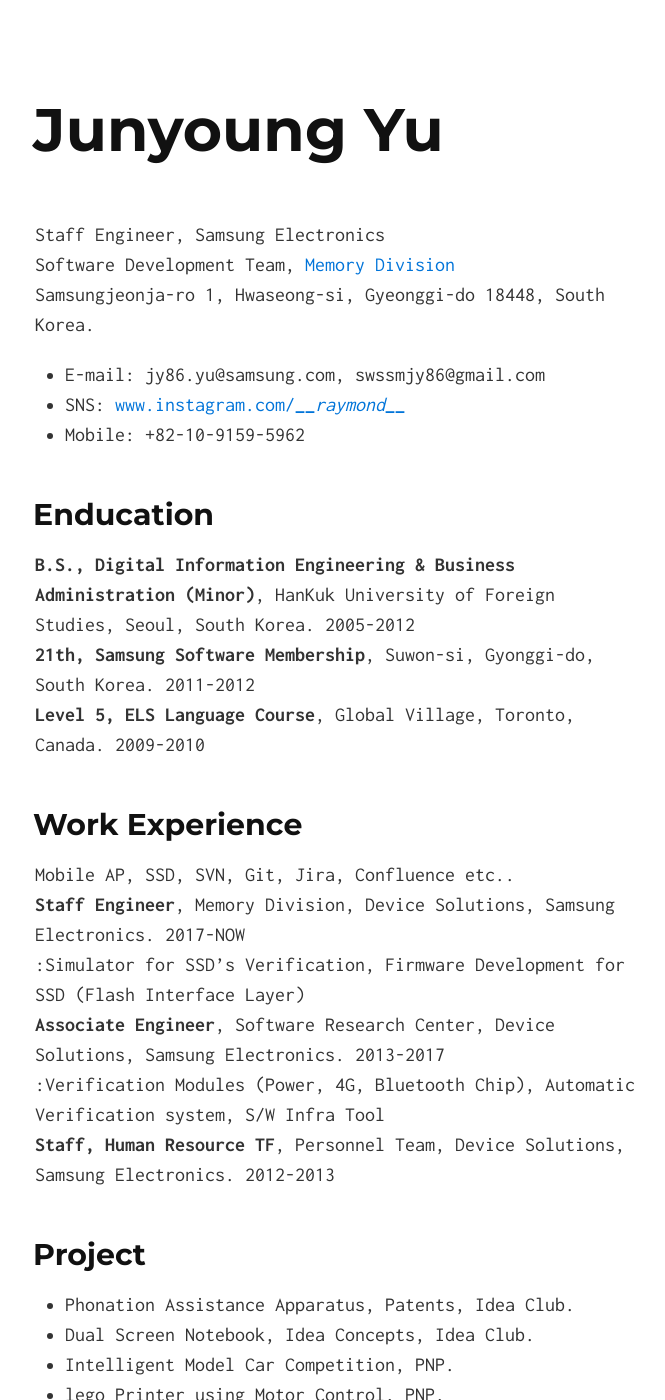
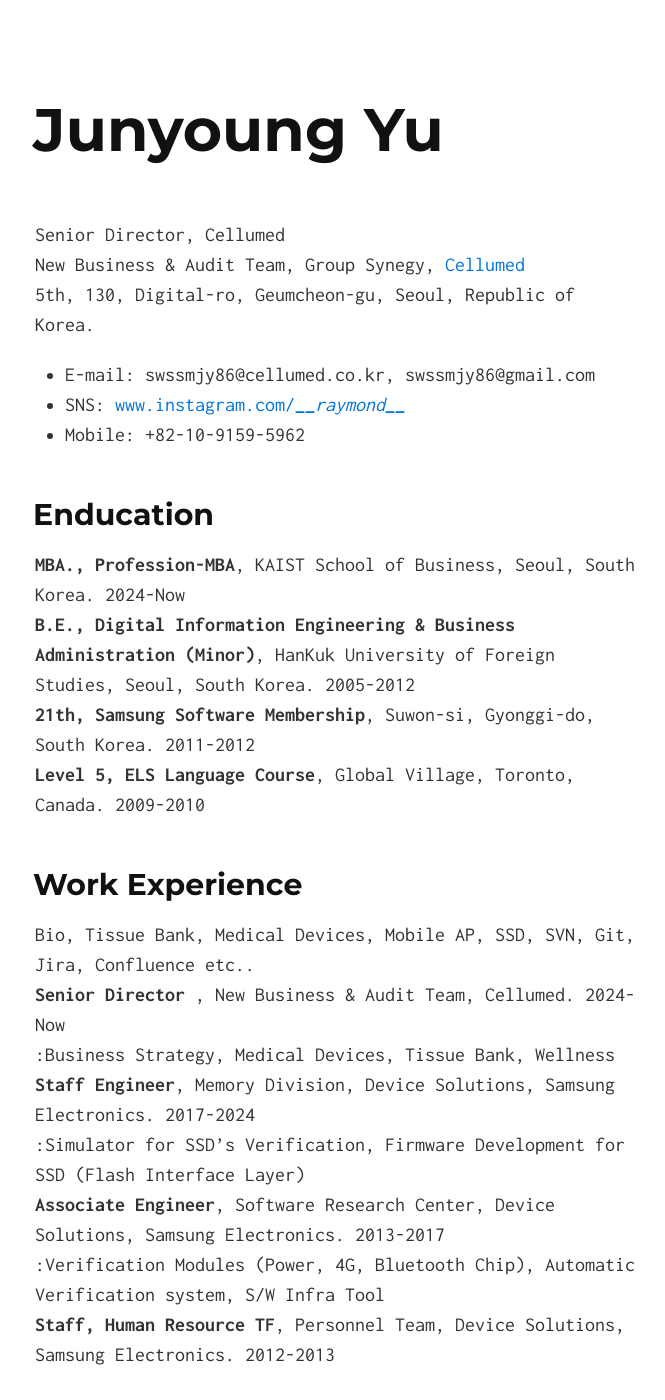
Before and after one commit to swssmjy86/swssmjy86.github.io, a Jekyll site: the page built from index.md, in a window 1280 px wide and 1400 px high. Shown: the whole window, without its empty margins (305-970 px from the left). Built offline with Jekyll 4.4.1, drawn with Linux system fonts in a browser that asks for light colours; our own code applies the rules of GitHub Pages for plain Markdown files; some of the changed text lies outside the part shown.

Commit message:
Update index.md

```diff
--- a/index.md
+++ b/index.md
@@ -1,18 +1,21 @@
-Staff Engineer, Samsung Electronics<br />
-Software Development Team, [Memory Division](https://semiconductor.samsung.com/kr/about-us/business-area/memory/)<br />
-Samsungjeonja-ro 1, Hwaseong-si, Gyeonggi-do 18448, South Korea.<br />
-* E-mail: jy86.yu@samsung.com, swssmjy86@gmail.com
+Senior Director, Cellumed<br />
+New Business & Audit Team, Group Synegy, [Cellumed](https://www.cellumed.co.kr/)<br />
+5th, 130, Digital-ro, Geumcheon-gu, Seoul, Republic of Korea.<br />
+* E-mail: swssmjy86@cellumed.co.kr, swssmjy86@gmail.com
 * SNS: [www.instagram.com/_______raymond_______](https://www.instagram.com/_______raymond_______)
 * Mobile: +82-10-9159-5962
 
 ## Enducation
-<strong>B.S., Digital Information Engineering & Business Administration (Minor)</strong>, HanKuk University of Foreign Studies, Seoul, South Korea. 2005-2012<br />
+<strong>MBA., Profession-MBA</strong>, KAIST School of Business, Seoul, South Korea. 2024-Now<br />
+<strong>B.E., Digital Information Engineering & Business Administration (Minor)</strong>, HanKuk University of Foreign Studies, Seoul, South Korea. 2005-2012<br />
 <strong>21th, Samsung Software Membership</strong>, Suwon-si, Gyonggi-do, South Korea. 2011-2012<br />
 <strong>Level 5, ELS Language Course</strong>, Global Village, Toronto, Canada. 2009-2010<br />
 
 ## Work Experience
-Mobile AP, SSD, SVN, Git, Jira, Confluence etc..<br />
-<strong>Staff Engineer</strong>, Memory Division, Device Solutions, Samsung Electronics. 2017-NOW<br />
+ Bio, Tissue Bank, Medical Devices, Mobile AP, SSD, SVN, Git, Jira, Confluence etc..<br />
+<strong>Senior Director </strong>, New Business & Audit Team, Cellumed. 2024-Now<br />
+ :Business Strategy, Medical Devices, Tissue Bank, Wellness<br />
+<strong>Staff Engineer</strong>, Memory Division, Device Solutions, Samsung Electronics. 2017-2024<br />
  :Simulator for SSD's Verification, Firmware Development for SSD (Flash Interface Layer)<br />
 <strong>Associate Engineer</strong>, Software Research Center, Device Solutions, Samsung Electronics. 2013-2017<br />
  :Verification Modules (Power, 4G, Bluetooth Chip), Automatic Verification system, S/W Infra Tool<br />
```
Also changed, not shown: other parts of index.md (+1 -1 lines).
